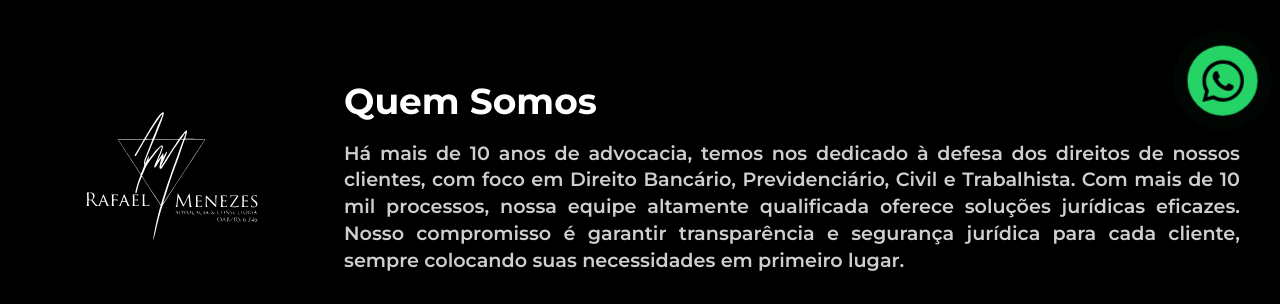
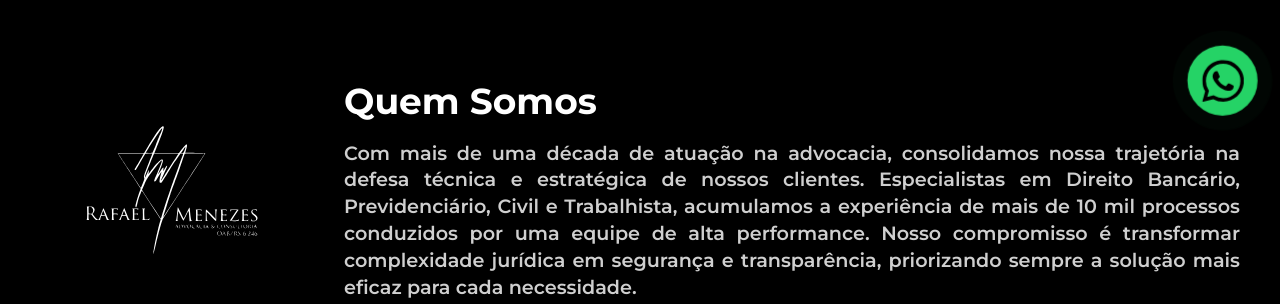
Before and after one commit to echoAutoWeb/RafaelMenezes, an Eleventy site: page src/index.html in a window 1280 px wide. Shown: the part 662-966 px from the top of the page. Built offline with nearby package versions, Linux system fonts and the light colour scheme; Eleventy itself is replaced by a stand-in of ours; files that its build step writes are made by us from their sources; what @codestitchofficial/eleventy-plugin-sharp-images, glob would draw is missing.

Commit message:
Atualiza texto da seção Quem Somos

```diff
--- a/src/_includes/sections/home/quem-somos.html
+++ b/src/_includes/sections/home/quem-somos.html
@@ -13,7 +13,7 @@
             <div class="section-quem-somos-content">
                 <h2 class="cs-title">Quem Somos</h2>
                 <p class="cs-text cs-text-justify">
-                    Há mais de 10 anos de advocacia, temos nos dedicado à defesa dos direitos de nossos clientes, com foco em Direito Bancário, Previdenciário, Civil e Trabalhista. Com mais de 10 mil processos, nossa equipe altamente qualificada oferece soluções jurídicas eficazes. Nosso compromisso é garantir transparência e segurança jurídica para cada cliente, sempre colocando suas necessidades em primeiro lugar.
+                    Com mais de uma década de atuação na advocacia, consolidamos nossa trajetória na defesa técnica e estratégica de nossos clientes. Especialistas em Direito Bancário, Previdenciário, Civil e Trabalhista, acumulamos a experiência de mais de 10 mil processos conduzidos por uma equipe de alta performance. Nosso compromisso é transformar complexidade jurídica em segurança e transparência, priorizando sempre a solução mais eficaz para cada necessidade.
                 </p>
             </div>
         </div>
```
